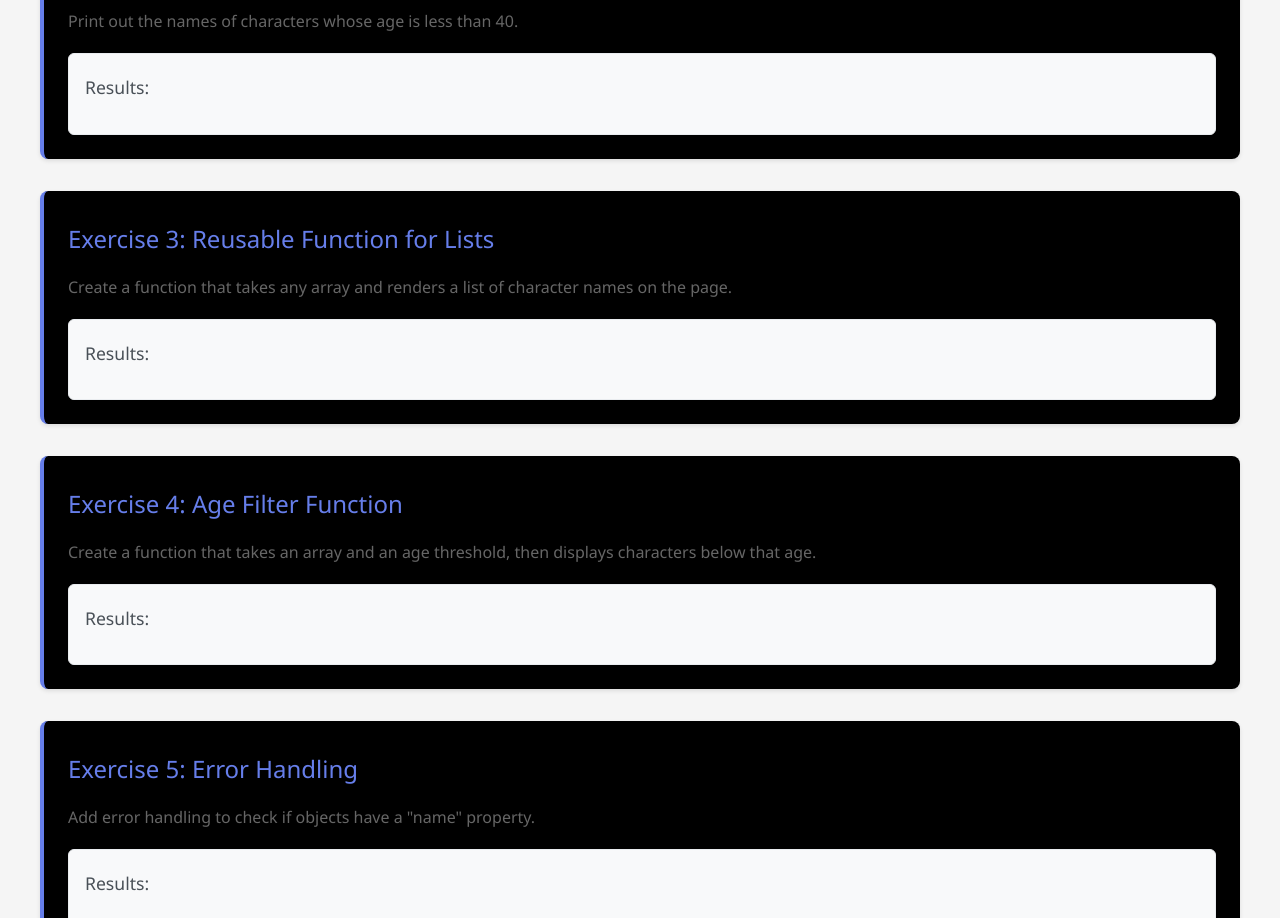
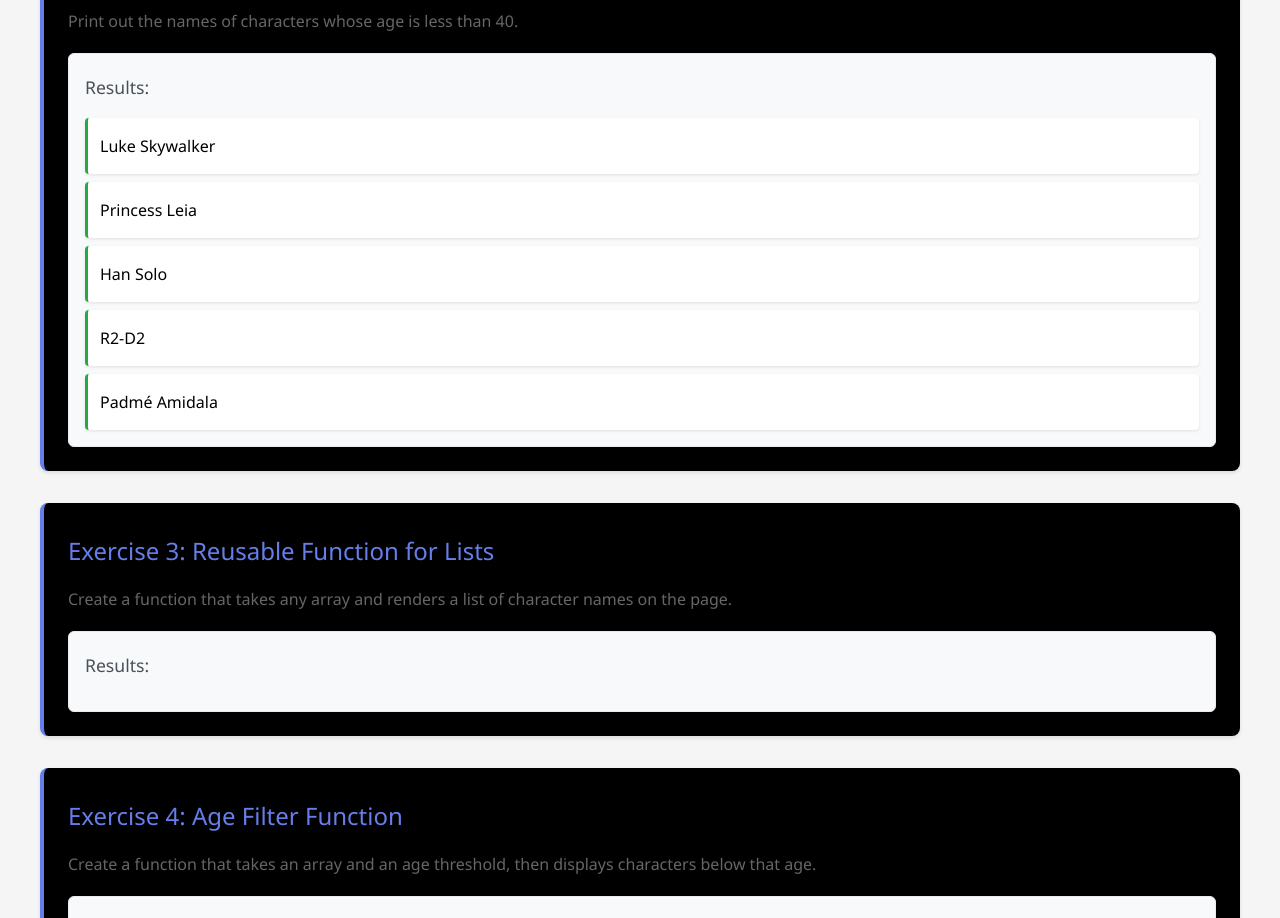
Before and after one commit to 958661CarlBautista/Web2-Assignment1, a plain HTML site: page index.html in a window 1280 px wide. Shown: the part 1211-2129 px from the top of the page. Drawn offline with Linux system fonts and the light colour scheme.

Commit message:
Completed Exercise 2.

```diff
--- a/index.js
+++ b/index.js
@@ -14,7 +14,7 @@ const users = [
   { id: 10, name: "Padmé Amidala", age: 27 },
 ];
 
-console.log("\n\nExercise 1: List of Character Names\n");
+console.log("Exercise 1: List of Character Names\n");
 
 users.forEach(function(characters){
   console.log(characters.name);
@@ -27,6 +27,23 @@ for (let i = 0; i < users.length; i++) {
   listName.textContent = users[i].name;
   nameList.appendChild(listName);
 }
+
+// Exercise 2: Filter list by Age Less than 40
+
+function youngerThan40(){
+  const youngCharList = document.getElementById("young-characters-list");
+  for (let i = 0; i < users.length; i++) {
+    if (users[i].age < 40) {
+      const listName = document.createElement("li");
+      listName.textContent = users[i].name;
+      youngCharList.appendChild(listName);
+      //console.log("debug: less than 40!")
+    }
+  }
+}
+youngerThan40();
+
+
 
 // broken test data for exercise 6
 
```
Also changed, not shown: index.html (+1 -2 lines).
